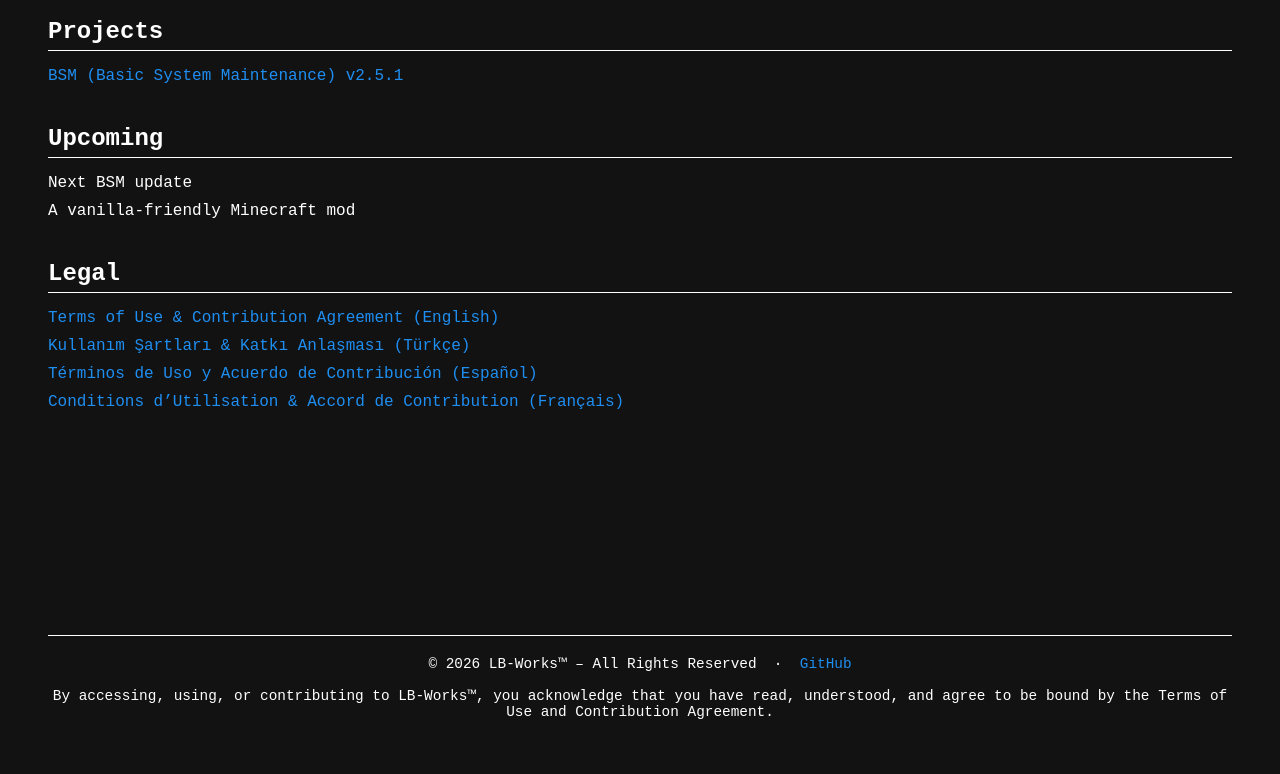
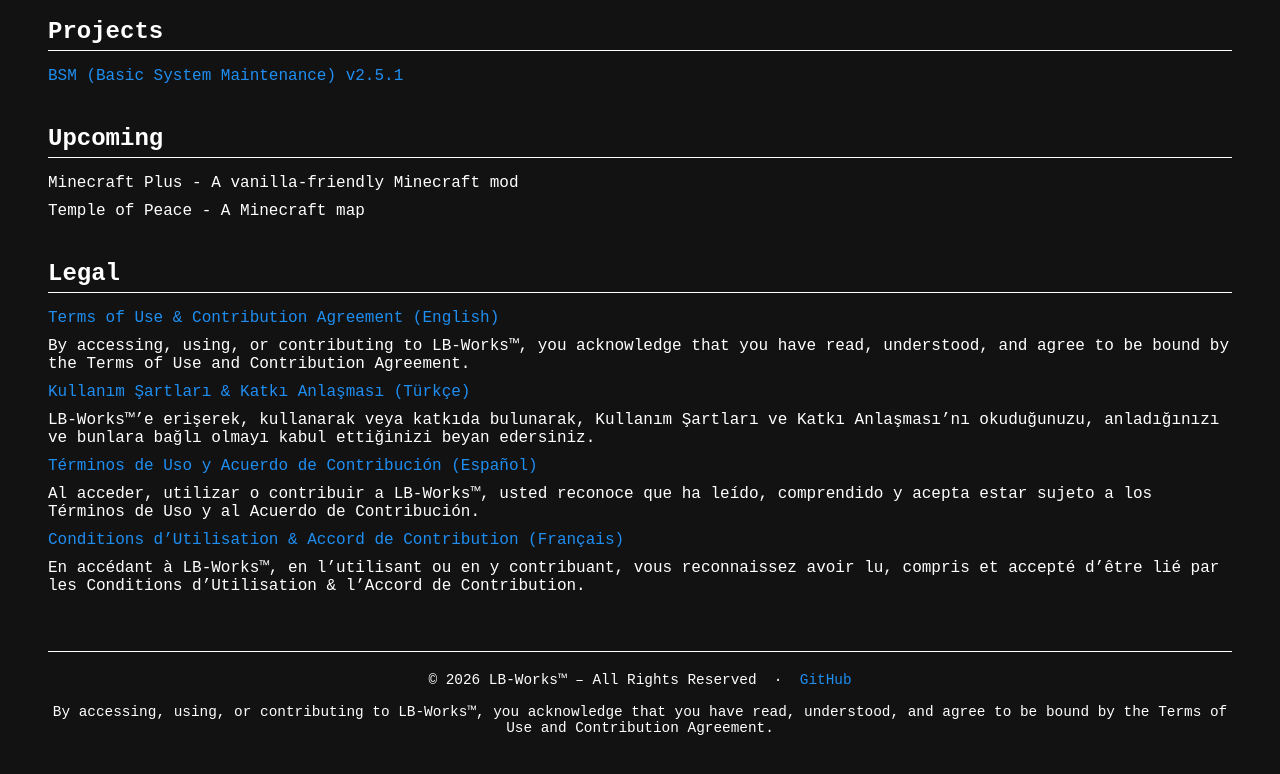
Before and after one commit to LB-WorksTM/LB-WorksTM.github.io, a plain HTML site: page index.html in a window 1280 px wide. Shown: the part 128-902 px from the top of the page. Drawn offline with Linux system fonts and the light colour scheme.

Commit message:
Update index.html

```diff
--- a/index.html
+++ b/index.html
@@ -72,8 +72,8 @@
 
         <h2>Upcoming</h2>
         <ul>
-            <li>Next BSM update</li>
-            <li>A vanilla-friendly Minecraft mod</li>
+            <li>Minecraft Plus - A vanilla-friendly Minecraft mod</li>
+            <li>Temple of Peace - A Minecraft map</li>
         </ul>
 
         <h2>Legal</h2>
@@ -83,21 +83,25 @@
                     Terms of Use & Contribution Agreement (English)
                 </a>
             </li>
+            <li>By accessing, using, or contributing to LB-Works™, you acknowledge that you have read, understood, and agree to be bound by the Terms of Use and Contribution Agreement.</li>
             <li>
                 <a href="https://nasal-calendula-97d.notion.site/Kullan-m-artlar-Katk-Anla-mas-22b699ff58ff802d99d4e0ed37b4eef4" target="_blank">
                     Kullanım Şartları & Katkı Anlaşması (Türkçe)
                 </a>
             </li>
+            <li>LB-Works™’e erişerek, kullanarak veya katkıda bulunarak, Kullanım Şartları ve Katkı Anlaşması’nı okuduğunuzu, anladığınızı ve bunlara bağlı olmayı kabul ettiğinizi beyan edersiniz.</li>
             <li>
                 <a href="https://nasal-calendula-97d.notion.site/T-rminos-de-Uso-y-Acuerdo-de-Contribuci-n-33c699ff58ff803a9280fc2325690509" target="_blank">
                     Términos de Uso y Acuerdo de Contribución (Español)
                 </a>
             </li>
+            <li>Al acceder, utilizar o contribuir a LB-Works™, usted reconoce que ha leído, comprendido y acepta estar sujeto a los Términos de Uso y al Acuerdo de Contribución.</li>
             <li>
                 <a href="https://nasal-calendula-97d.notion.site/Conditions-d-Utilisation-Accord-de-Contribution-33c699ff58ff80f1a5daf0bd139c80e3" target="_blank">
                     Conditions d’Utilisation & Accord de Contribution (Français)
                 </a>
             </li>
+            <li>En accédant à LB-Works™, en l’utilisant ou en y contribuant, vous reconnaissez avoir lu, compris et accepté d’être lié par les Conditions d’Utilisation & l’Accord de Contribution.</li>
         </ul>
     </main>
 
```
